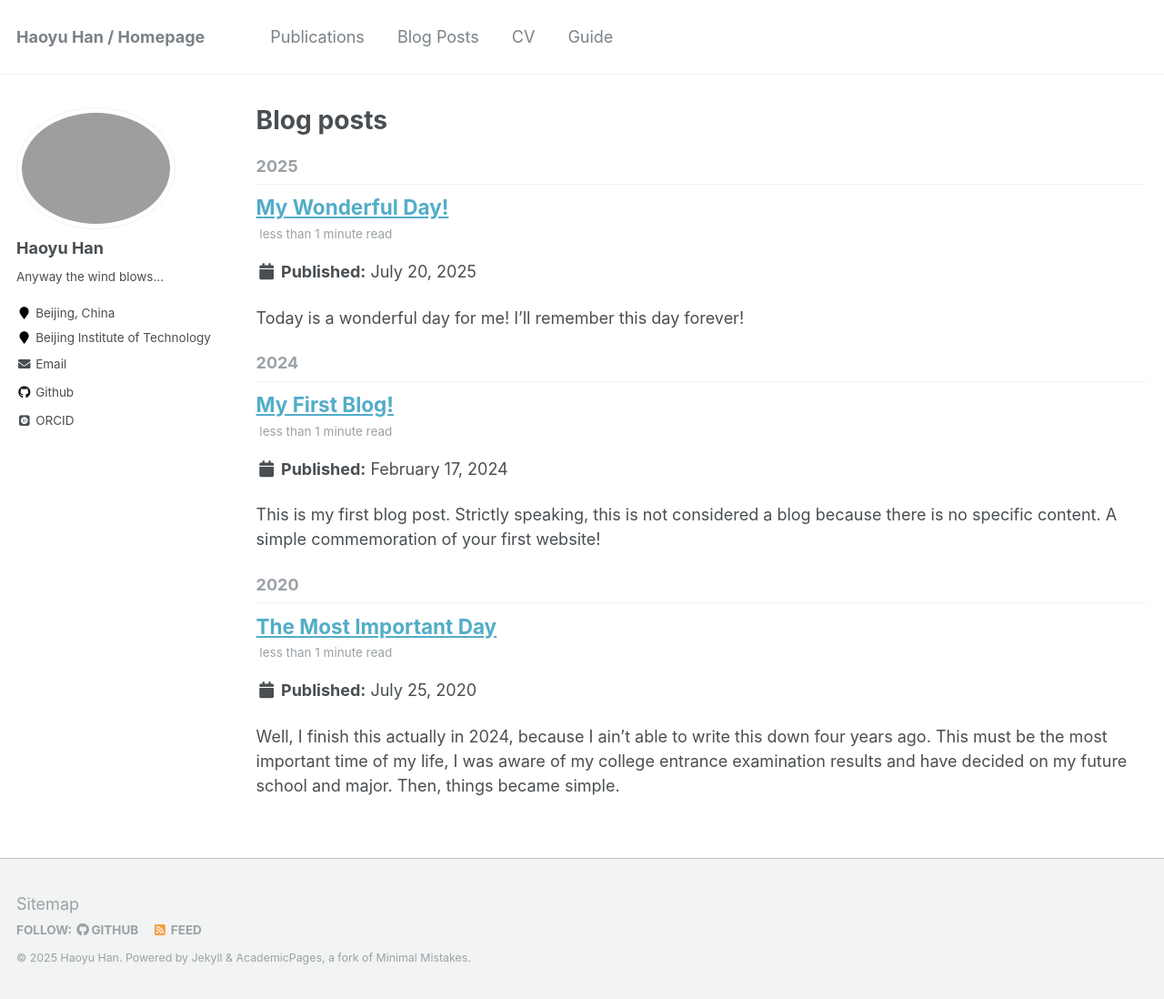
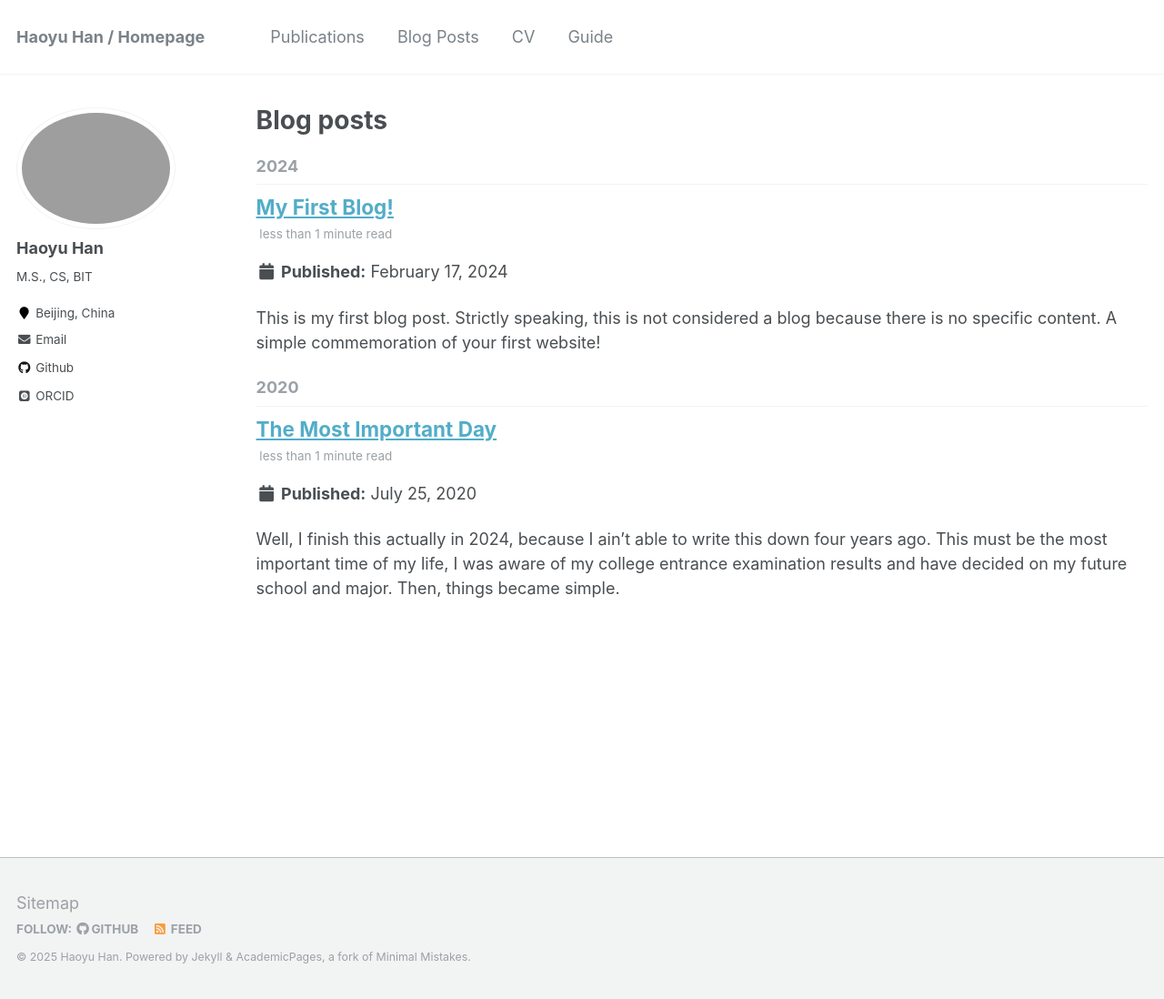
Before and after one commit to handle999/handle999.github.io, a Jekyll site: the page built from _pages/year-archive.html, in a window 1280 px wide and 1098 px high. Shown: the whole window at 91% size. Built offline with Jekyll 4.4.1, drawn with Linux system fonts in a browser that asks for light colours; some web fonts are replaced.

Commit message:
change config

```diff
--- a/_config.yml
+++ b/_config.yml
@@ -82,9 +82,9 @@ analytics:
 author:
   name             : "Haoyu Han"
   avatar           : "handle999.png"
-  bio              : "Anyway the wind blows..."
+  bio              : "M.S., CS, BIT"
   location         : "Beijing, China"
-  employer         : "Beijing Institute of Technology"
+  employer         :
   pubmed           : #"https://www.ncbi.nlm.nih.gov/pubmed/?term=john+snow"
   googlescholar    : #"http://yourfullgooglescholarurl.com"
   email            : "hanhy@bit.edu.cn"
--- a/_posts/2025-07-20-lucky.md
+++ /dev/null
@@ -1,13 +0,0 @@
----
-title: 'My Wonderful Day!'
-date: 2025-07-20
-permalink: /posts/2025/07/lucky/
-tags:
-  - commemoration
----
-
-Today is a wonderful day for me! I'll remember this day forever!
-
-I confessed my love to a girl and got her acceptance!!!
-
-Long-planned, finally achieved ~
```
